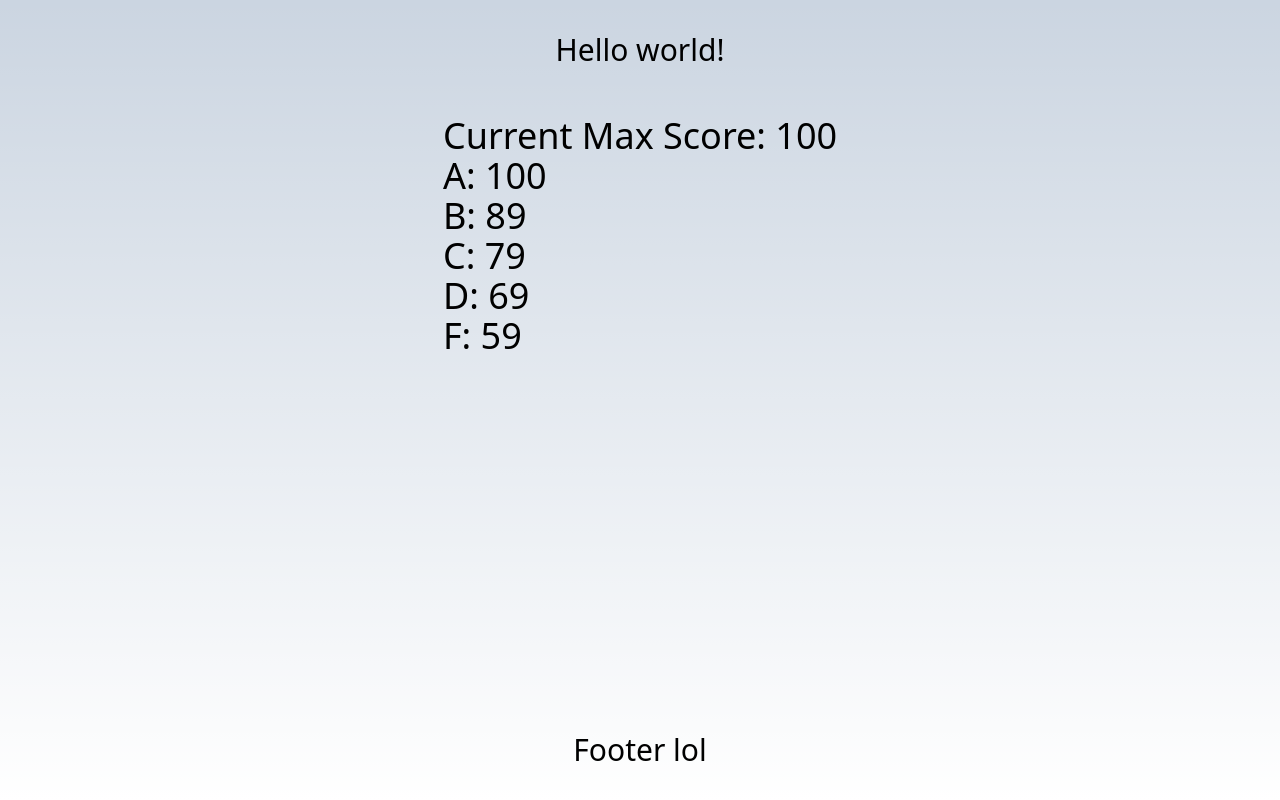
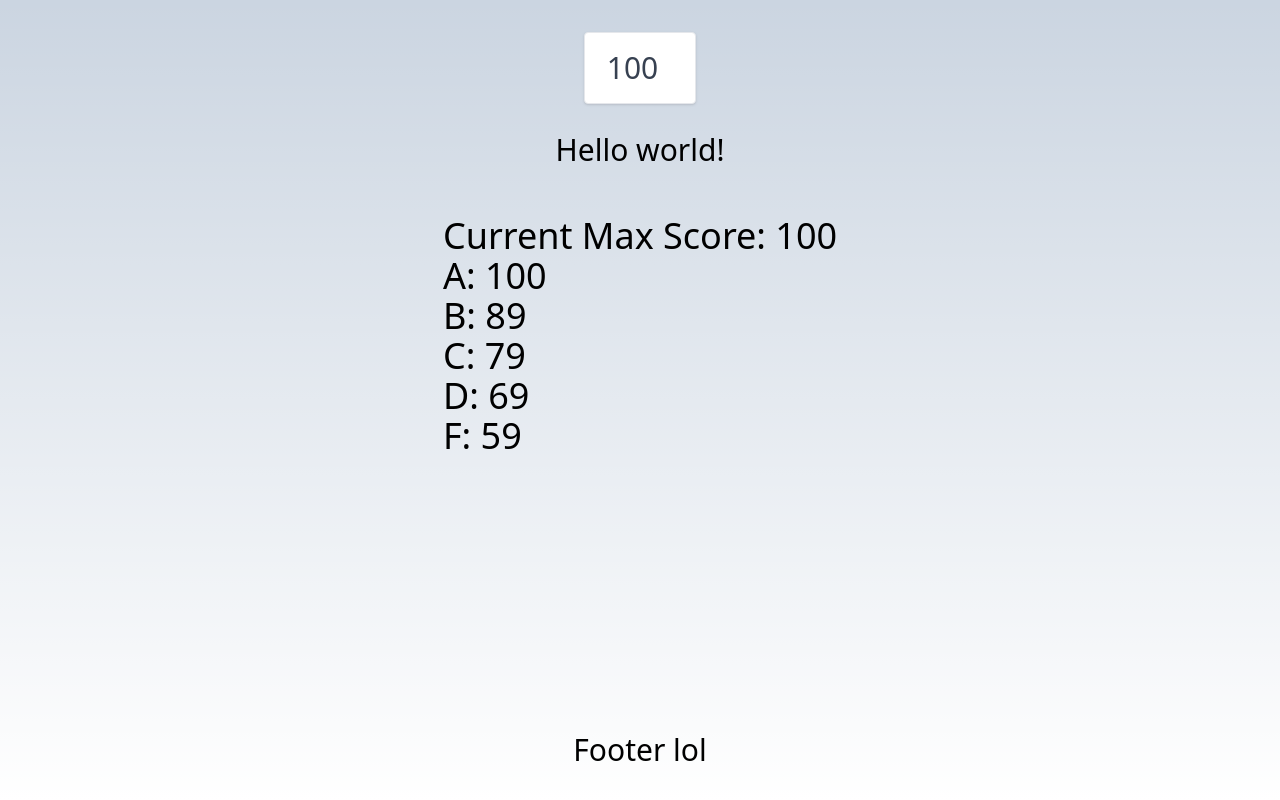
Before and after one commit to davidzenisu/grade-calculator, a SvelteKit app: page / in a window 1280 px wide. Built offline with nearby package versions, Linux system fonts and the light colour scheme.

Commit message:
Added input for score

```diff
--- a/src/routes/+page.svelte
+++ b/src/routes/+page.svelte
@@ -1,10 +1,20 @@
 <script>
 	import GradeViewer from '$lib/gradeViewer.svelte';
+    let maxScore = 100;
 </script>
 
 <div class="flex min-h-screen max-h-screen flex-col items-center justify-between p-8 gap-4">
+    <input class="text-3xl text-center shadow appearance-none border rounded
+	w-28 py-4 px-4 text-gray-700 mb-3 leading-tight
+	focus:outline-none focus:shadow-outline"
+	bind:value={maxScore}
+	type="number"
+	id="weatherId"
+	min="1"
+	max="1000"
+	step="1">
     <h1 class="text-3xl">Hello world!</h1>
-    <GradeViewer></GradeViewer>
+    <GradeViewer maxPoints={maxScore || 0}></GradeViewer>
     <div class="text-3xl">Footer lol</div>
 </div>
 
```
